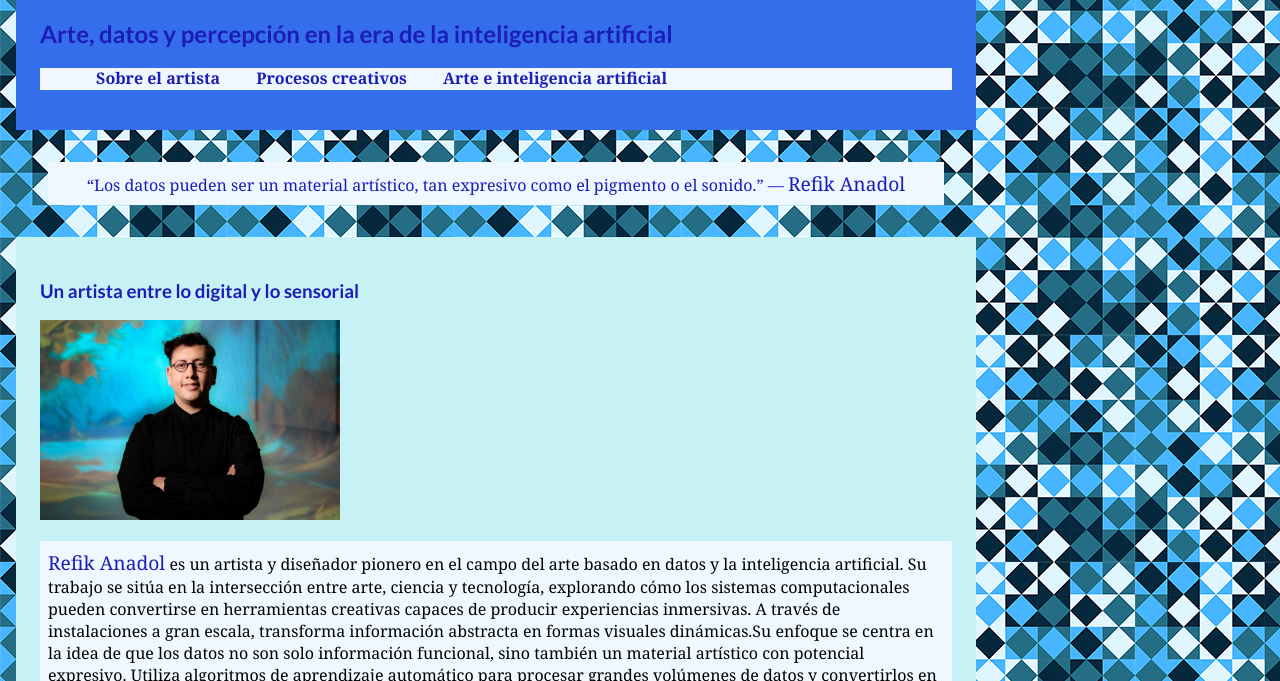
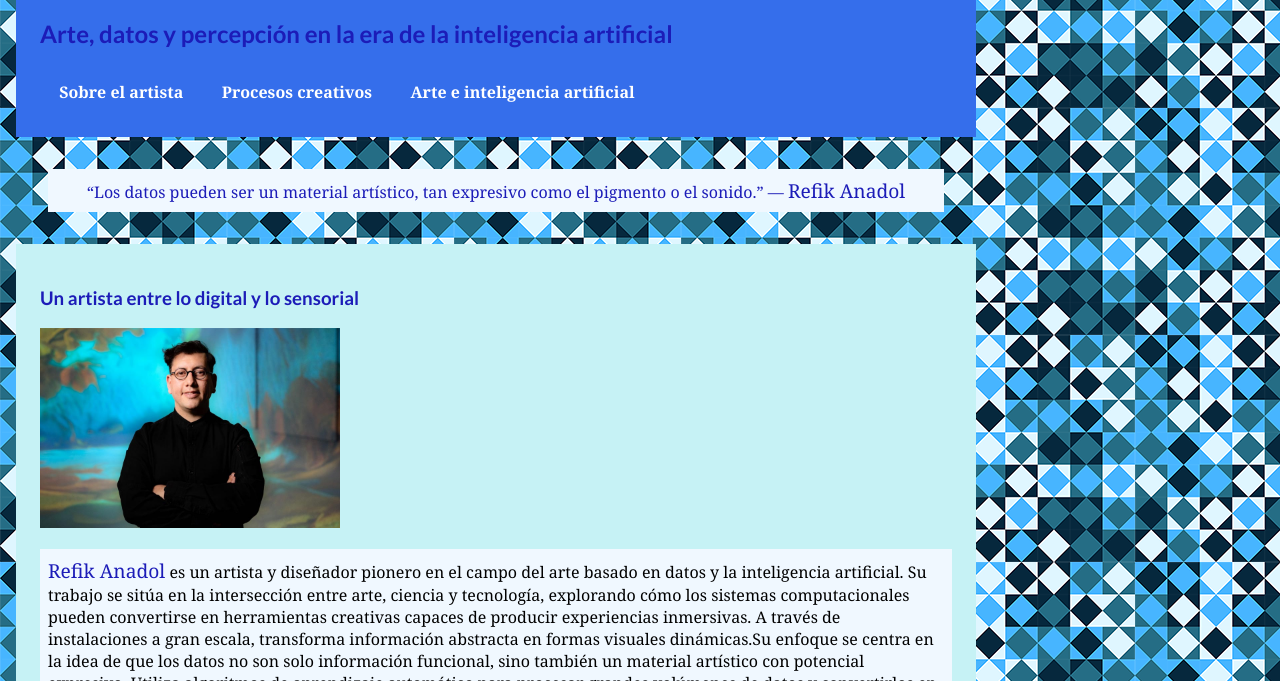
Before and after one commit to GermanArt08/Simulacro-primer-parcial, a plain HTML site: page index.html in a window 1280 px wide. Shown: the part 119-800 px from the top of the page. Drawn offline with Linux system fonts and the light colour scheme.

Commit message:
Correcion nav
se colocó codigo directo de Grok

```diff
--- a/css/estilos.css
+++ b/css/estilos.css
@@ -44,28 +44,30 @@
     padding: 0.5rem;
 }
 
-nav{
-    background-color: aliceblue;
+nav ul {
+    list-style: none;
+    padding: 0;
+    margin: 1.5rem 0 0 0;
+    display: flex;
 }
-nav ul li{
-    display: inline-block;
-    list-style-type: none;
+
+nav li {
+    margin: 0;
 }
-nav a:link {
-	color: rgb(28, 28, 184);
+
+nav a {
+    display: block;
+    padding: 0.6em 1.2em;
+    color: white;
+    text-decoration: none;
+    font-weight: bold;
 }
+
+nav a:hover {
+    background-color: rgb(57, 219, 224);
+    color: rgb(28, 28, 184);
+}
+
 nav a:visited {
-	color: rgb(221, 202, 31);
+    color: white;
 }
-nav a:hover {
-	color: rgb(57, 219, 224);
-}
-nav a:active {
-	color: rgb(57, 219, 224);
-}
-nav a {
-    font-weight: bold;
-	padding: 0.4em 1em;
-	text-align: center;
-	text-decoration: none;
-}
```
